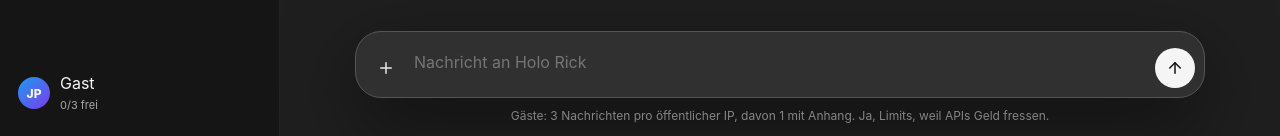
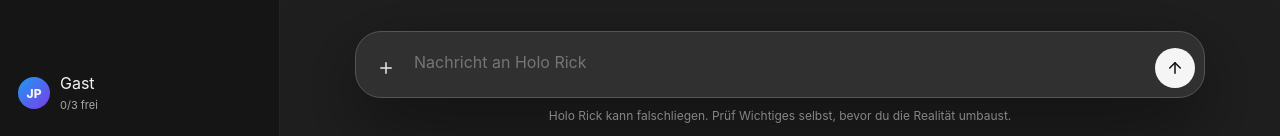
Before and after one commit to PondSec/HoloRick, a Flask app: page / in a window 1280 px wide. Shown: the part 664-800 px from the top of the page. Run offline with Flask 3, Linux system fonts and the light colour scheme; data comes from the database, SQL or seed files in the repository; data that the repository does not hold is empty.

Commit message:
Better Infotext

```diff
--- a/templates/index.html
+++ b/templates/index.html
@@ -44,7 +44,7 @@
       </div>
       <button class="send-btn" id="sendBtn" type="submit" data-icon="arrow-up"></button>
     </form>
-    <div class="hint">Gäste: 3 Nachrichten pro öffentlicher IP, davon 1 mit Anhang. Ja, Limits, weil APIs Geld fressen.</div>
+    <div class="hint">Holo Rick kann falschliegen. Prüf Wichtiges selbst, bevor du die Realität umbaust.</div>
   </main>
 </div>
 
```
